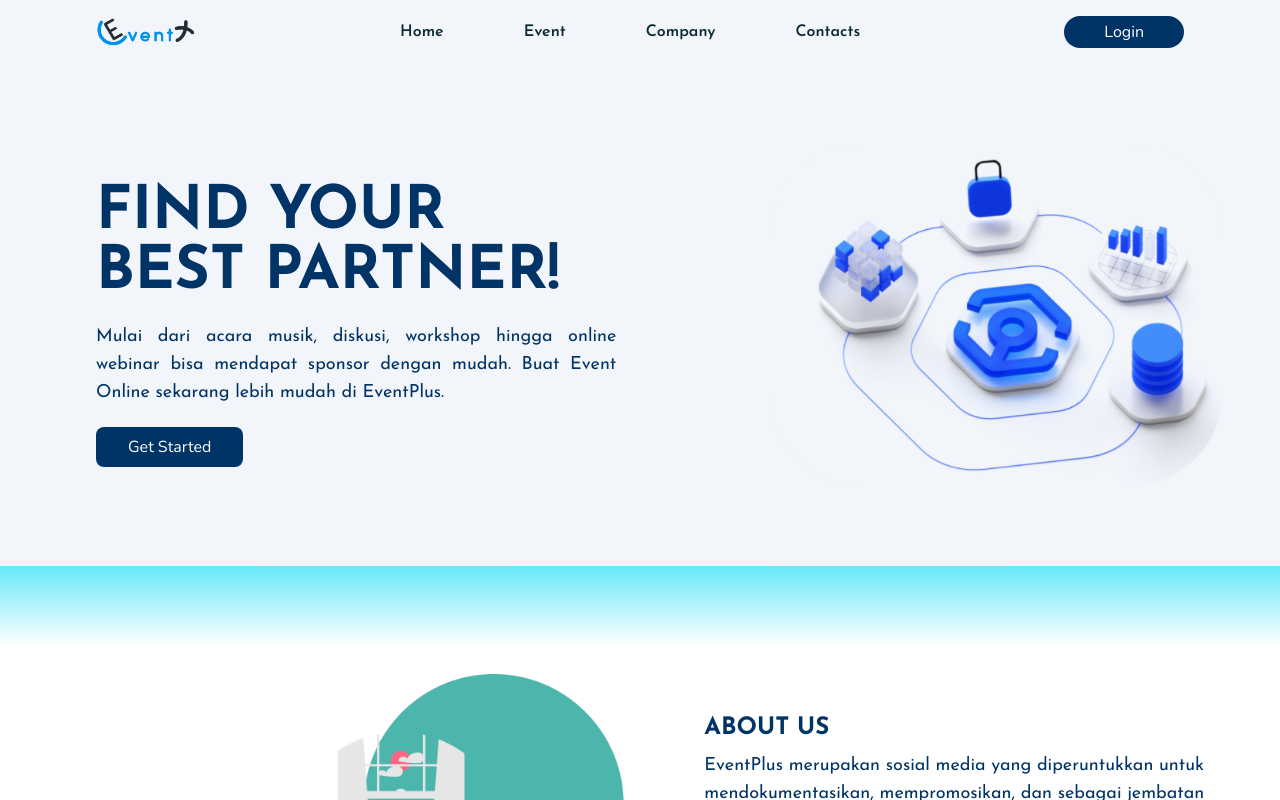
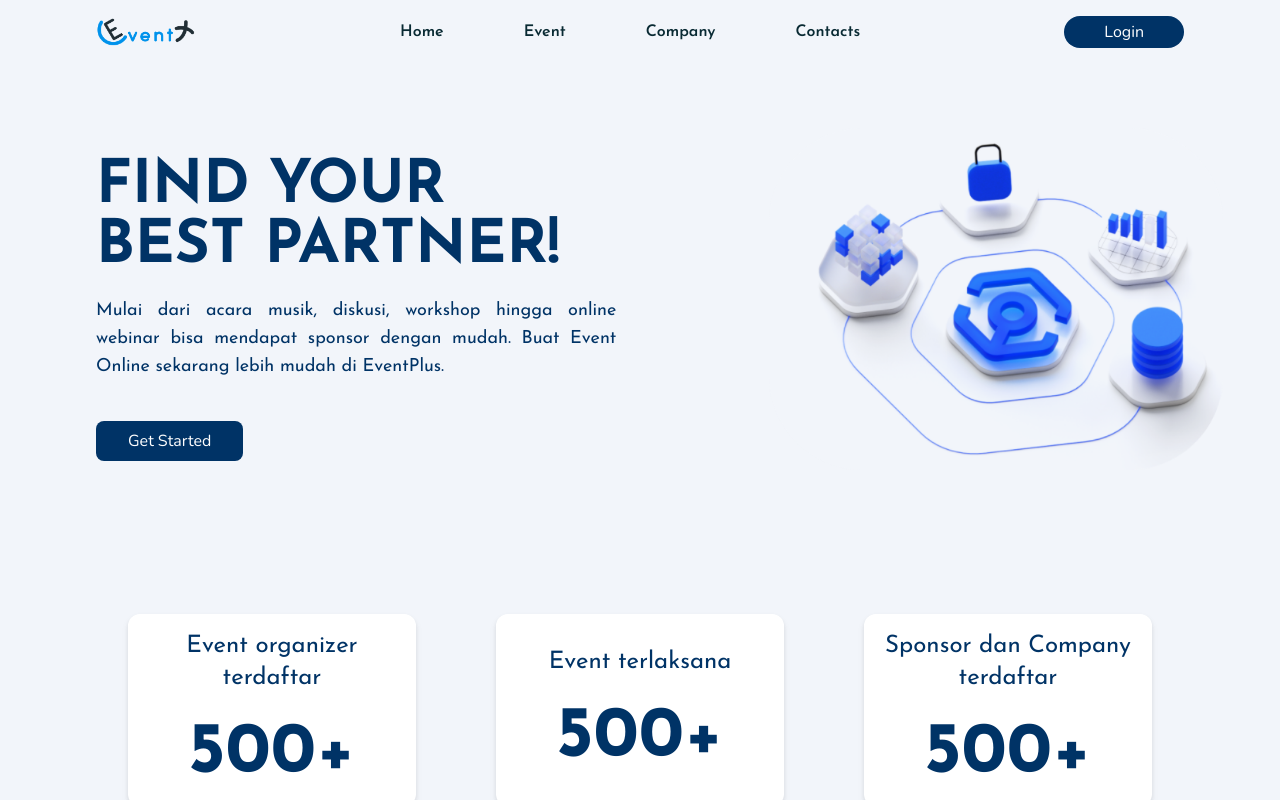
Before and after one commit to Wildanzr/FE-Event-, a React (Vite) app: page / in a window 1280 px wide. Shown: the top 800 px of the page. Built offline with nearby package versions, Linux system fonts and the light colour scheme.

Commit message:
#23 - Components stats

```diff
--- a/src/App.jsx
+++ b/src/App.jsx
@@ -16,7 +16,7 @@ const App = () => {
     <>
     <Header/>
     <Jumbotron/>
-    {/* <Stats/> */}
+    <Stats/>
     <Information/>
     <PopularCompanies/>
     <PopularEvents/>
--- a/src/components/main/Jumbotron.jsx
+++ b/src/components/main/Jumbotron.jsx
@@ -4,10 +4,10 @@ import Hero from "../../images/hero1.png"
 const Jumbotron = () => {
     return (
         <>
-        <div className="flex flex-col-reverse py-8 items-center bg-[#F2F5FA] text-center lg:py-20 lg:flex-row lg:text-justify">
+        <div className="flex flex-col-reverse py-16 items-center bg-[#F2F5FA] text-center lg:flex-row lg:text-justify">
             <div className="w-11/12 mx-auto my-auto text-[#003366] lg:mx-24">
                 <h1 className="text-4xl font-bold uppercase py-3 md:py-5 md:text-6xl">Find your <br/> best partner! </h1>
-                <p className="text-base lg:text-lg lg:mb-5">
+                <p className="text-base mb-10 lg:text-lg">
                     Mulai dari acara musik, diskusi, workshop hingga online webinar bisa mendapat sponsor dengan mudah. Buat Event Online sekarang lebih mudah di EventPlus.
                 </p>
                 <button
@@ -19,7 +19,6 @@ const Jumbotron = () => {
                     <img src={Hero} className="mx-auto w-4/5" />
             </div>
         </div>
-        <div className="inline-block w-full h-20 bg-gradient-to-b from-cyan-300 to-white" />
         </>
     )
 }
--- a/src/components/main/Stats.jsx
+++ b/src/components/main/Stats.jsx
@@ -1,24 +1,32 @@
-import React from 'react'
-import "../../css/Stats.css"
+import React from "react";
+import "../../css/Stats.css";
 
 const Stats = () => {
-    return (
-        <div className="flex flex-col items-center justify-center text-[#003366] lg:flex-row">
-            <div className="leftStat bg-[#FF5252] py-10 px-10 mx-auto">
-                <h3 className="text-lg">Jumlah event organizer terdaftar</h3>
-                <p className="text-6xl font-bold">500+</p>
-            </div>
-            <div className=" bg-[#F9E03C] py-10 px-10 mx-auto">
-                <h3 className="text-lg">Jumlah event terlaksana</h3>
-                <p className="text-6xl font-bold">500+</p>
-            </div>
-            <div className="rightStat bg-[#4DB6AC]  py-10 px-10 mx-auto">
-                <h3 className="text-lg">Jumlah event sponsor terdaftar</h3>
-                <p className="text-6xl font-bold">500+</p>
-            </div>
+  return (
+    <div className="flex flex-col items-center justify-center pb-20 bg-[#F2F5FA] text-[#003366] lg:flex-row">
+      <div className="flex flex-col rounded-xl items-center justify-center bg-white drop-shadow-md w-72 h-48 py-2 px-2 mx-10 my-5 lg:my-20">
+        <div className="flex flex-col">
+            <p className="text-2xl text-center">Event organizer terdaftar</p>
+            <br/>
+            <h2 className="text-7xl text-center font-extrabold">500+</h2>
+        </div>
+      </div>
+      <div className="flex flex-col rounded-xl items-center justify-center bg-white drop-shadow-md w-72 h-48 py-2 px-2 mx-10 my-5 lg:my-20">
+        <div className="flex flex-col">
+            <p className="text-2xl text-center">Event terlaksana</p>
+            <br/>
+            <h2 className="text-7xl text-center font-extrabold">500+</h2>
+        </div>
+      </div>
+      <div className="flex flex-col rounded-xl items-center justify-center bg-white drop-shadow-md w-72 h-48 py-2 px-2 mx-10 my-5 lg:my-20">
+        <div className="flex flex-col">
+            <p className="text-2xl text-center">Sponsor dan Company terdaftar</p>
+            <br/>
+            <h2 className="text-7xl text-center font-extrabold">500+</h2>
+        </div>
+      </div>
+    </div>
+  );
+};
 
-        </div>
-    )
-}
-
-export default Stats
+export default Stats;
--- a/src/components/util/CardEvent.jsx
+++ b/src/components/util/CardEvent.jsx
@@ -2,7 +2,7 @@ import React from 'react'
 
 const CardEvent = ({image, title, info, color}) => {
   return (
-    <div className="w-full  px-3 pt-0 mx-auto text-[#003366]">
+    <div className="w-full px-3 pt-0 mx-auto text-[#003366]">
       <div className="flex items-center justify-around">
         <div className="relative mt-16 mb-8">
           <div className={`rounded-2xl overflow-hidden shadow-md w-72 max-w-72 h-80 max-h-80 ${color} py-10 duration-300`}>
```
Also changed, not shown: notes.txt.
